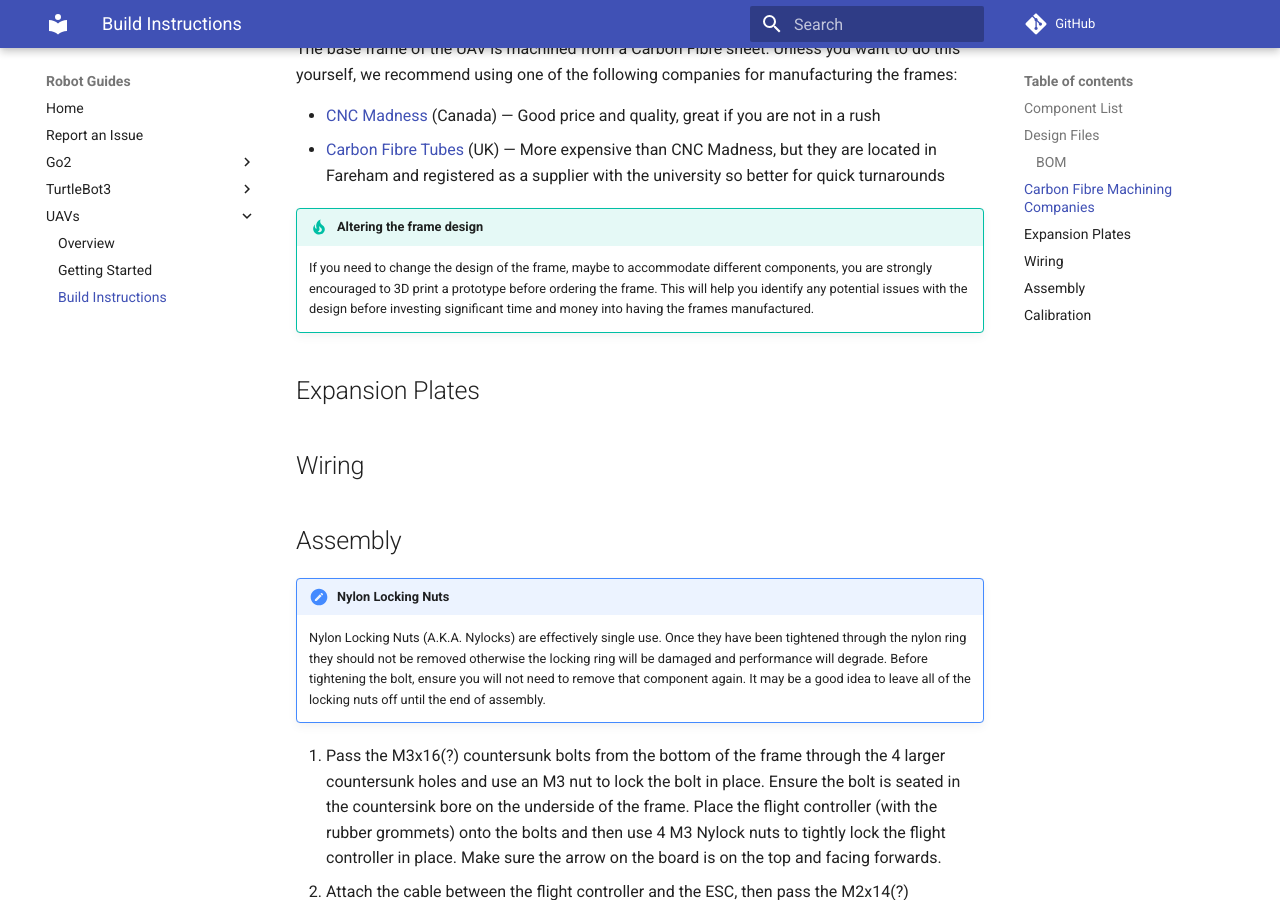
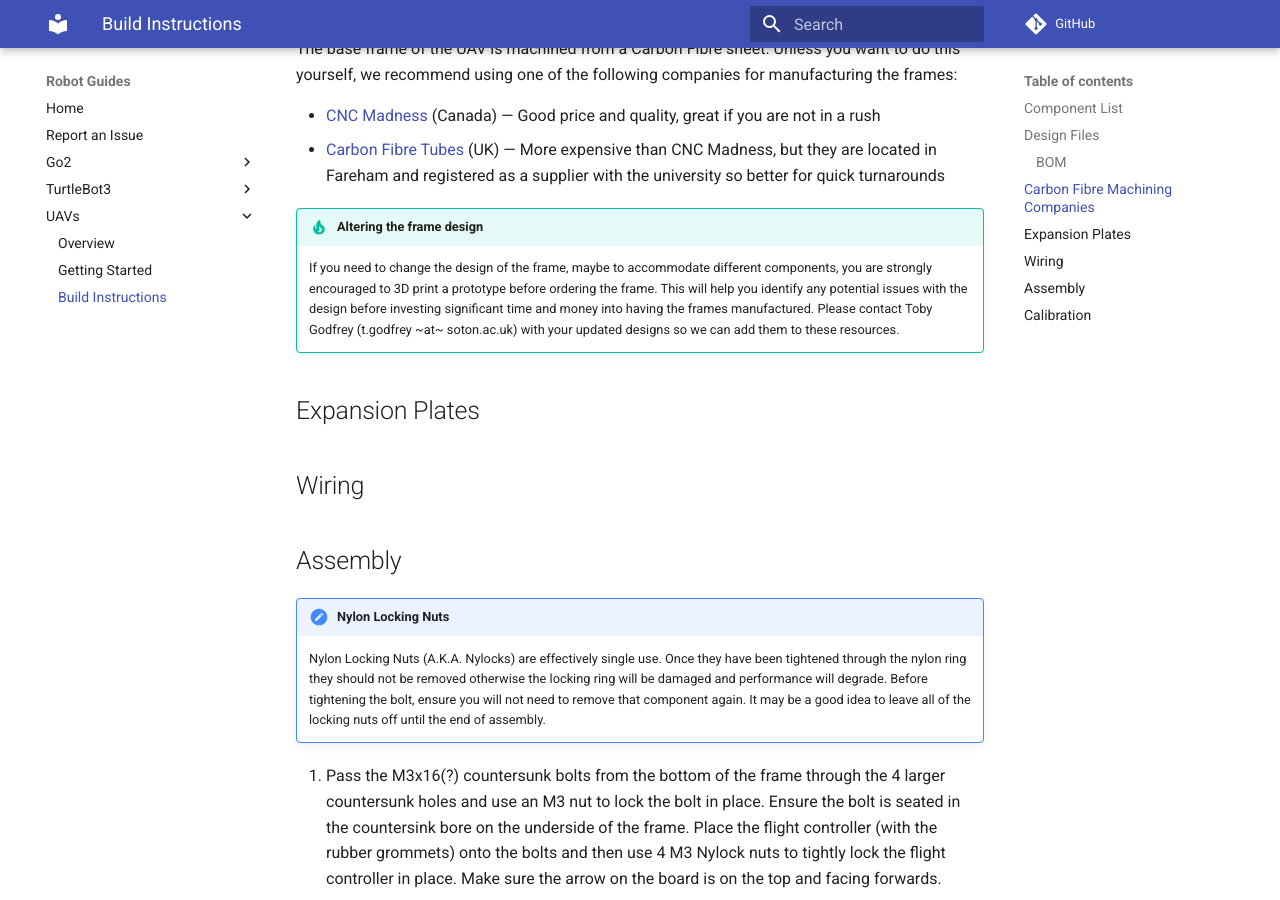
Before and after one commit to SooratiLab/RobotGuides, an MkDocs documentation site: the page built from docs/uav/build_instructions.md, in a window 1280 px wide and 900 px high, scrolled down 432 px. Built offline with MkDocs 1.6.1 and Material for MkDocs 9.7.7, drawn with Linux system fonts in a browser that asks for light colours; comment, search, counter and statistics services are not loaded.

Commit message:
Update build instructions to include contact information for design updates

```diff
--- a/docs/uav/build_instructions.md
+++ b/docs/uav/build_instructions.md
@@ -16,7 +16,7 @@ The base frame of the UAV is machined from a Carbon Fibre sheet. Unless you want
 - [Carbon Fibre Tubes](https://www.carbonfibretubes.co.uk/) (UK) — More expensive than CNC Madness, but they are located in Fareham and registered as a supplier with the university so better for quick turnarounds
 
 !!!tip "Altering the frame design"
-    If you need to change the design of the frame, maybe to accommodate different components, you are strongly encouraged to 3D print a prototype before ordering the frame. This will help you identify any potential issues with the design before investing significant time and money into having the frames manufactured.
+    If you need to change the design of the frame, maybe to accommodate different components, you are strongly encouraged to 3D print a prototype before ordering the frame. This will help you identify any potential issues with the design before investing significant time and money into having the frames manufactured. Please contact Toby Godfrey (t.godfrey ~at~ soton.ac.uk) with your updated designs so we can add them to these resources.
 
 ## Expansion Plates
 
```
